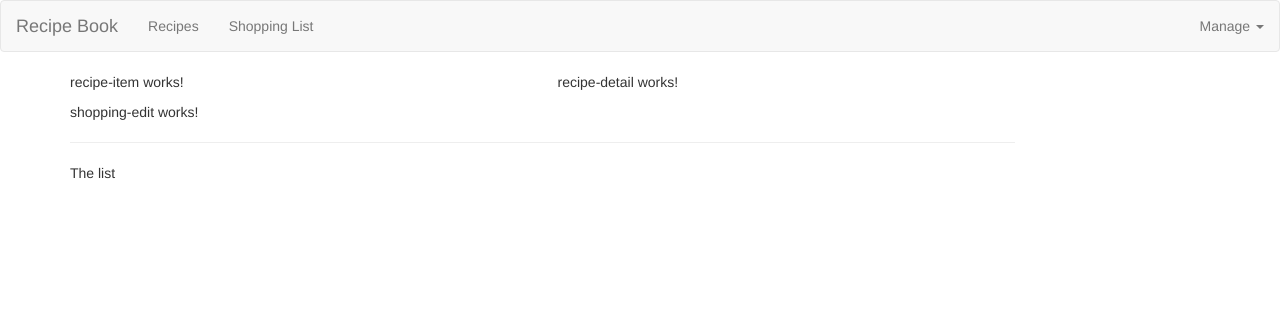
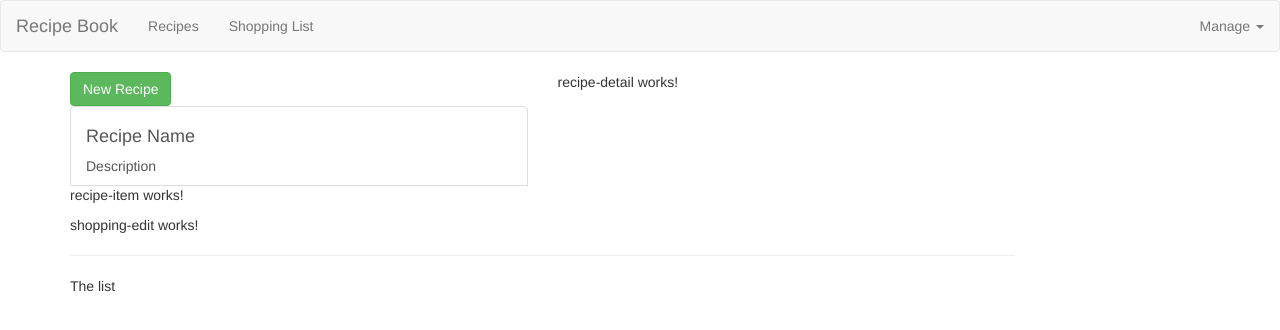
Before and after one commit to gerasimosgakis/recipes, an Angular app: page / in a window 1280 px wide. Shown: the top 330 px of the page. Built offline with nearby package versions, Linux system fonts and the light colour scheme.

Commit message:
feat: merge

```diff
--- a/src/app/recipes/recipe-list/recipe-list.component.html
+++ b/src/app/recipes/recipe-list/recipe-list.component.html
@@ -1 +1,19 @@
-<app-recipe-item></app-recipe-item>
+<div class="row">
+    <div class="col-xs-12">
+        <button class="btn btn-success">New Recipe</button>
+    </div>
+</div>
+<div class="row">
+    <div class="col-xs-12">
+        <a href="#" class="list-group-item clearfix">
+            <div class="pull-left">
+                <h4 class="list-group-item-handling">Recipe Name</h4>
+                <p class="list-group-item-text">Description</p>
+            </div>
+            <span class="pull-right">
+                <img src="" alt="" class="img-responsive" style="max-height: 50px;">
+            </span>
+        </a>
+        <app-recipe-item></app-recipe-item>
+    </div>
+</div>
--- a/src/app/recipes/recipe-list/recipe-list.component.ts
+++ b/src/app/recipes/recipe-list/recipe-list.component.ts
@@ -1,4 +1,5 @@
 import { Component, OnInit } from '@angular/core';
+import { Recipe } from '../recipe.model';
 
 @Component({
   selector: 'app-recipe-list',
@@ -6,7 +7,10 @@ import { Component, OnInit } from '@angular/core';
   styleUrls: ['./recipe-list.component.css']
 })
 export class RecipeListComponent implements OnInit {
-  recipes = [];
+  recipes: Recipe[] = [
+    new Recipe('A Test Recipe', 'This is simply a test',
+    'https://www.bbcgoodfood.com/sites/default/files/recipe-collections/collection-image/2013/05/frying-pan-pizza-easy-recipe-collection.jpg')
+  ];
 
   constructor() { }
 
```
